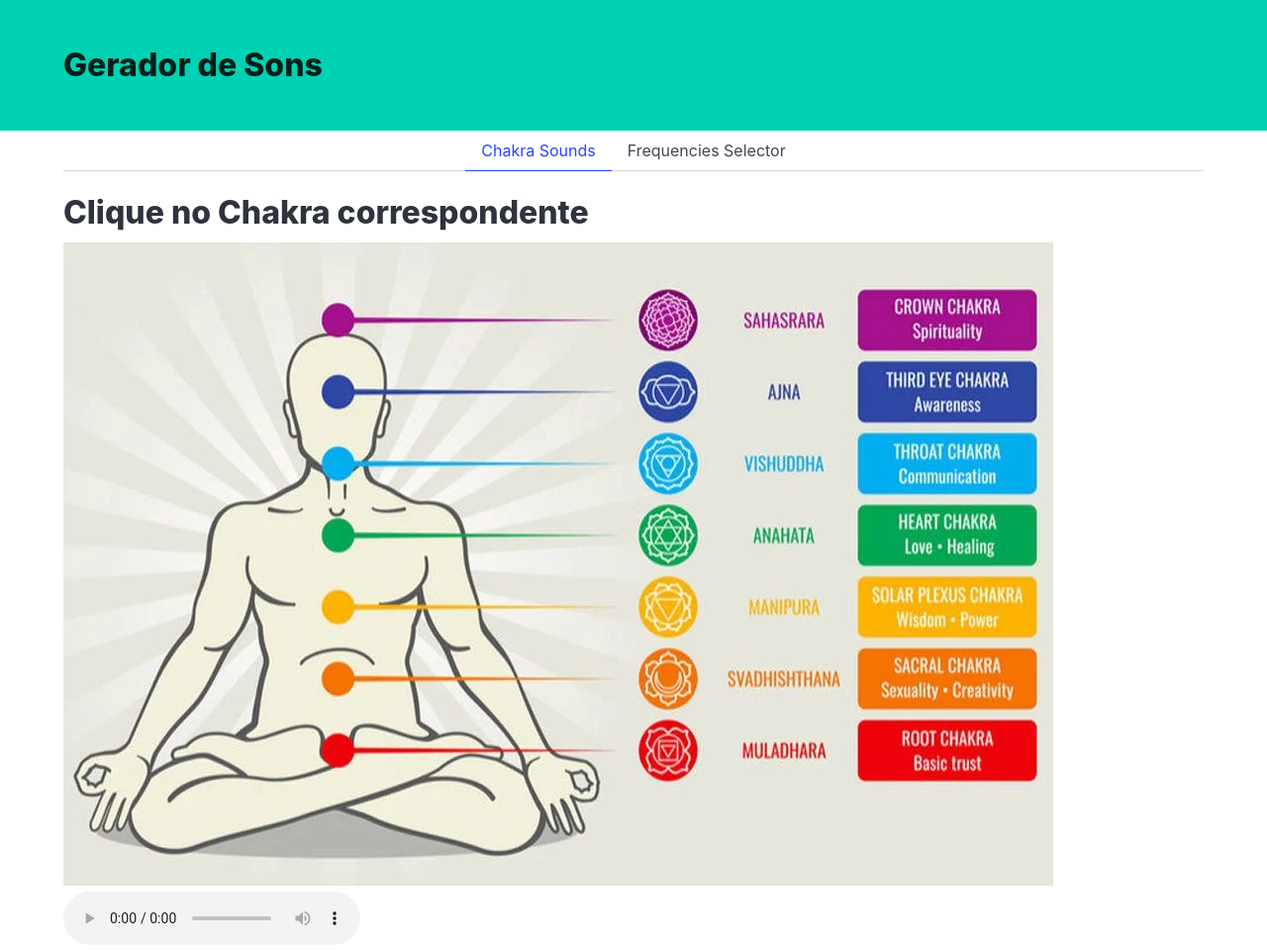
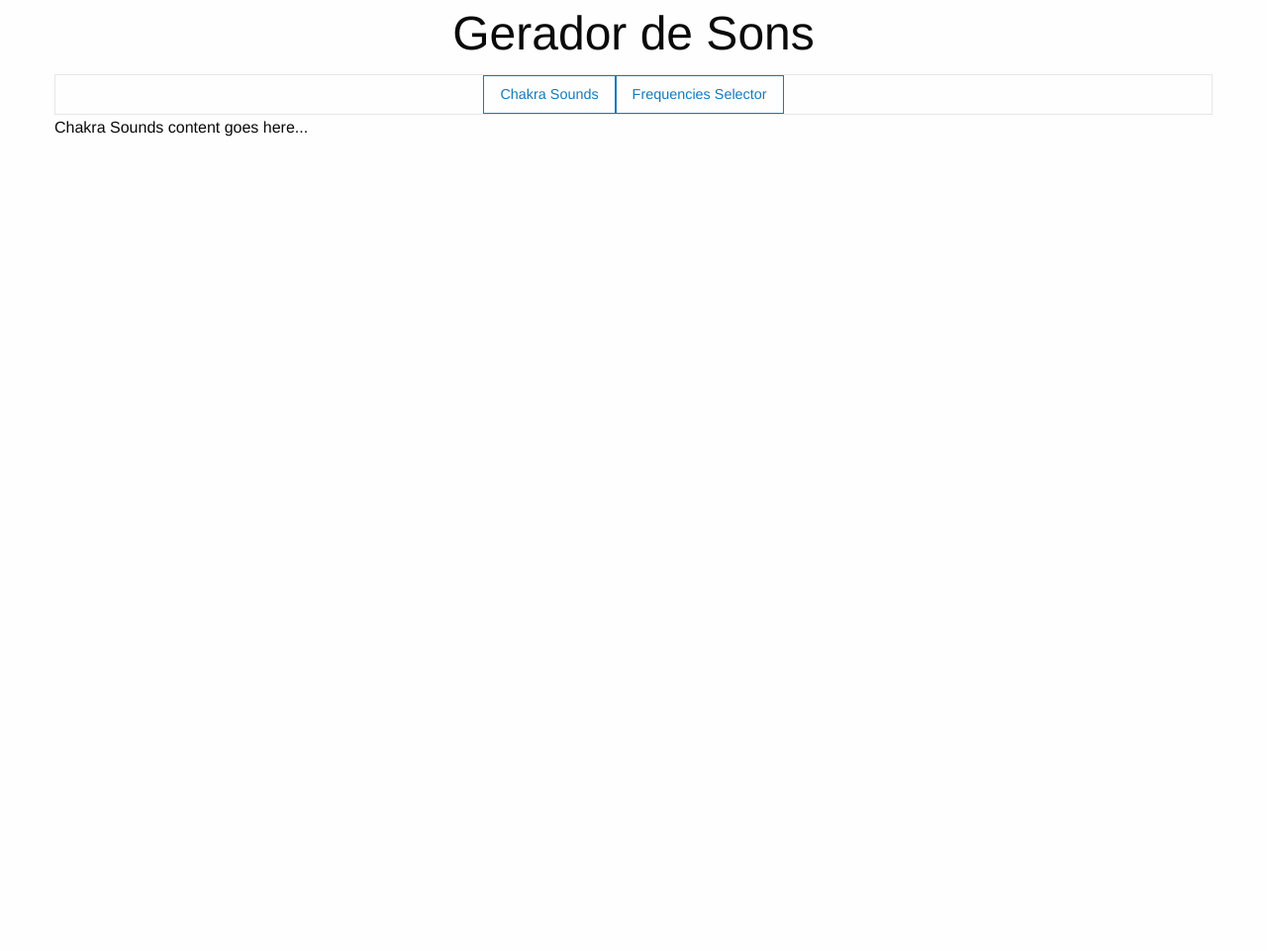
Before and after one commit to croco-br/sound-generator, a FastAPI app: page / in a window 1280 px wide. Shown: the whole page at 99% size. After the commit the page ends 138 px from the top, so only its background shows below. Run offline with FastAPI, Linux system fonts and the light colour scheme; some libraries are stand-ins or nearby versions.

Commit message:
add tabs

```diff
--- a/app/main.py
+++ b/app/main.py
@@ -22,13 +22,13 @@ app.mount("/static", StaticFiles(directory="app/static"), name="static")
 async def index(request: Request):
     return templates.TemplateResponse("index.html", {"request": request})
 
-@app.get("/tab1", response_class=HTMLResponse)
+@app.get("/chakras", response_class=HTMLResponse)
 async def render_tab1(request: Request):
-    return templates.TemplateResponse("tab1.html", {"request": request})
+    return templates.TemplateResponse("chakras.html", {"request": request})
 
-@app.get("/tab2", response_class=HTMLResponse)
+@app.get("/frequencies", response_class=HTMLResponse)
 async def render_tab2(request: Request):
-    return templates.TemplateResponse("tab2.html", {"request": request})
+    return templates.TemplateResponse("frequencies.html", {"request": request})
 
 
 @app.get("/audio/{note_name}")
--- a/app/static/css/layout.css
+++ /dev/null
@@ -1,6 +0,0 @@
-.tab-content {
-    display: none;
-}
-.tab-content.is-active {
-    display: block;
-}
--- a/app/static/js/index.js
+++ b/app/static/js/index.js
@@ -1,4 +1,33 @@
-// Function to generate a sound for a given note and duration
+document.addEventListener('DOMContentLoaded', function () {
+    // Get the elements for tabs and content
+    const chakrasBtn = document.getElementById('chakras-btn');
+    const frequenciesBtn = document.getElementById('frequencies-btn');
+    const tabContent = document.getElementById('tab-content');
+
+    // Initial content for Chakras (default)
+    tabContent.innerHTML = '<p>Chakra Sounds content goes here...</p>';
+
+    // Click event for Chakra Sounds tab
+    chakrasBtn.addEventListener('click', function () {
+        // Change active button styles
+        chakrasBtn.classList.add('is-active');
+        frequenciesBtn.classList.remove('is-active');
+
+        // Update content
+        tabContent.innerHTML = '<p>Chakra Sounds content goes here...</p>';
+    });
+
+    // Click event for Frequencies Selector tab
+    frequenciesBtn.addEventListener('click', function () {
+        // Change active button styles
+        frequenciesBtn.classList.add('is-active');
+        chakrasBtn.classList.remove('is-active');
+
+        // Update content
+        tabContent.innerHTML = '<p>Frequencies Selector content goes here...</p>';
+    });
+});
+
 async function generateAudio(name) {
     const response = await fetch(`/audio/${name}`);
 
@@ -12,46 +41,3 @@ async function generateAudio(name) {
         console.error("Audio not found:", response.statusText);
     }
 }
-
-// Function to load tab content dynamically
-function loadTabContent(url, tabId) {
-    fetch(url)
-        .then(response => response.text())
-        .then(html => {
-            document.getElementById("tab-content").innerHTML = html;
-        });
-
-    // Handle active tab styling
-    document.querySelectorAll('.tabs li').forEach(tab => {
-        tab.classList.remove('is-active');
-    });
-    document.getElementById(tabId).classList.add('is-active');
-}
-
-// Event listeners for tabs
-document.getElementById('tab1-btn').addEventListener('click', function () {
-    loadTabContent('/tab1', 'tab1-btn');
-});
-document.getElementById('tab2-btn').addEventListener('click', function () {
-    loadTabContent('/tab2', 'tab2-btn');
-});
-
-// Initially load the first tab content
-window.onload = function () {
-    loadTabContent('/tab1', 'tab1-btn');
-};
-
-     // Handle tab switching
-     document.getElementById('tab1-btn').addEventListener('click', function() {
-        document.getElementById('tab1-content').classList.add('is-active');
-        document.getElementById('tab2-content').classList.remove('is-active');
-        this.classList.add('is-active');
-        document.getElementById('tab2-btn').classList.remove('is-active');
-    });
-
-    document.getElementById('tab2-btn').addEventListener('click', function() {
-        document.getElementById('tab2-content').classList.add('is-active');
-        document.getElementById('tab1-content').classList.remove('is-active');
-        this.classList.add('is-active');
-        document.getElementById('tab1-btn').classList.remove('is-active');
-    });
--- a/app/templates/index.html
+++ b/app/templates/index.html
@@ -5,32 +5,34 @@
     <meta charset="UTF-8">
     <meta name="viewport" content="width=device-width, initial-scale=1.0">
     <title>Audio Generator</title>
-    <link rel="stylesheet" href="https://cdn.jsdelivr.net/npm/bulma@1.0.2/css/bulma.min.css">
-    <link rel="stylesheet" href="{{ url_for('static', path='css/layout.css') }}">
+    <link rel="stylesheet" href="https://cdn.jsdelivr.net/npm/foundation-sites@6.7.5/dist/css/foundation.min.css">
     <script src="{{ url_for('static', path='js/index.js') }}" defer></script>
+    <script src="https://cdn.jsdelivr.net/npm/foundation-sites@6.7.5/dist/js/foundation.min.js"></script>
 </head>
 
 <body>
-    <section class="hero is-primary">
-        <div class="hero-body">
-            <div class="container">
-                <h1 class="title">Gerador de Sons</h1>
+    <section class="bg-blue">
+        <div class="grid-container">
+            <div class="grid-x grid-padding-x">
+                <div class="cell text-center">
+                    <h1 class="text-white text-4xl font-bold">Gerador de Sons</h1>
+                </div>
             </div>
         </div>
     </section>
 
-    <div class="container">
-        <div class="tabs is-centered">
-            <ul>
-                <li class="is-active" id="tab1-btn"><a>Chakra Sounds</a></li>
-                <li id="tab2-btn"><a>Frequencies Selector</a></li>
+    <div class="grid-container mt-3">
+        <div class="tabs">
+            <ul class="menu align-center">
+                <li><a id="chakras-btn" class="button hollow">Chakra Sounds</a></li>
+                <li><a id="frequencies-btn" class="button hollow">Frequencies Selector</a></li>
             </ul>
         </div>
 
-        <!-- Tab content area -->
-        <div id="tab-content">
-        </div>
+        <div id="tab-content"></div>
     </div>
+
+
 </body>
 
 </html>
--- a/app/templates/tab1.html
+++ /dev/null
@@ -1,29 +0,0 @@
-    <!-- Tab 1: Chakra Sounds -->
-    <div id="tab1-content" class="tab-content is-active">
-        <div class="field">
-            <div class="generation-settings">
-                <h2 class="title">Clique no Chakra correspondente</h2>
-                <div class="image-map">
-                    <img src="/static/img/chakras.jpg" alt="Click to generate specific sound" id="img-chakra"
-                        usemap="#soundMap">
-                    <map name="soundMap">
-                        <area shape="rect" coords="4,38,996,113" title="Sarashara" href="javascript:void(0);"
-                            onclick="generateAudio('Sarashara')">
-                        <area shape="rect" coords="4,117,990,184" title="Ajna" href="javascript:void(0);"
-                            onclick="generateAudio('Ajna')">
-                        <area shape="rect" coords="4,189,985,256" title="Vishuddha" href="javascript:void(0);"
-                            onclick="generateAudio('Vishuddha')">
-                        <area shape="rect" coords="4,262,988,328" title="Anahata" href="javascript:void(0);"
-                            onclick="generateAudio('Anahata')">
-                        <area shape="rect" coords="5,333,994,401" title="Manipura" href="javascript:void(0);"
-                            onclick="generateAudio('Manipura')">
-                        <area shape="rect" coords="5,406,996,472" title="Svadhishthana" href="javascript:void(0);"
-                            onclick="generateAudio('Svadhishthana')">
-                        <area shape="rect" coords="5,476,998,636" title="Muladhara" href="javascript:void(0);"
-                            onclick="generateAudio('Muladhara')">
-                    </map>
-                </div>
-                <audio id="audio-player" controls></audio>
-            </div>
-        </div>
-    </div>
```
Also changed, not shown: app/templates/chakras.html (added, +23 -0 lines), app/templates/frequencies.html (added, +85 -0 lines), app/templates/tab2.html (deleted, +0 -88 lines).
